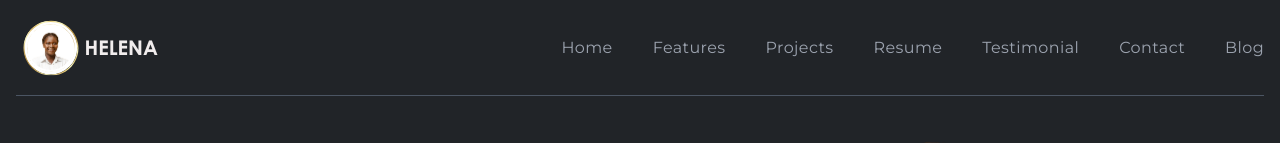
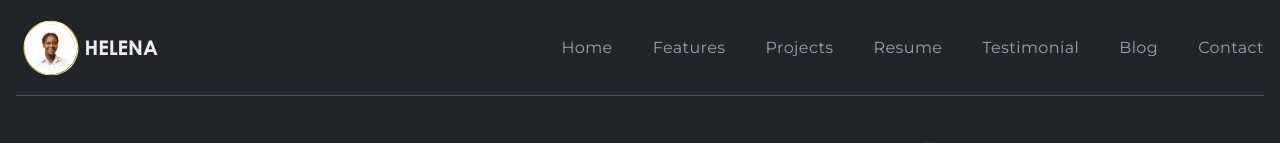
Before and after one commit to Jossyboydgenius/Speakers-portfolio, a React (Create React App) app: page / in a window 1280 px wide. Shown: the top 143 px of the page. Built offline with nearby package versions, Linux system fonts and the light colour scheme.

Commit message:
Refactor navbar component to update navigation links order

```diff
--- a/src/components/navbar/Navbar.js
+++ b/src/components/navbar/Navbar.js
@@ -11,8 +11,8 @@ const navLinksdata = [
   { _id: 3, title: "Projects", link: "projects" },
   { _id: 4, title: "Resume", link: "resume" },
   { _id: 5, title: "Testimonial", link: "testimonial" },
-  { _id: 6, title: "Contact", link: "contact" },
-  { _id: 7, title: "Blog", link: "blog" },
+  { _id: 6, title: "Blog", link: "blog" },
+  { _id: 7, title: "Contact", link: "contact" },
 ];
 
 const Navbar = () => {
```
